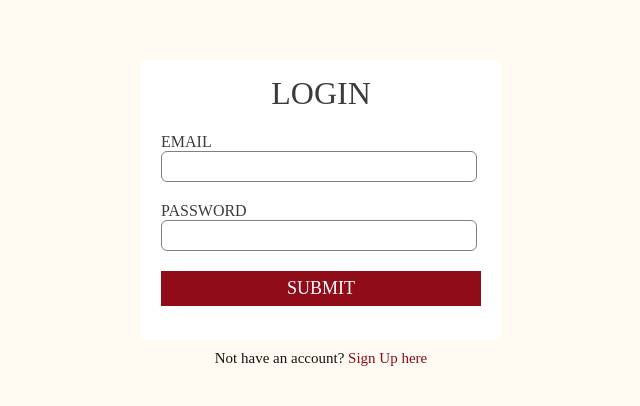
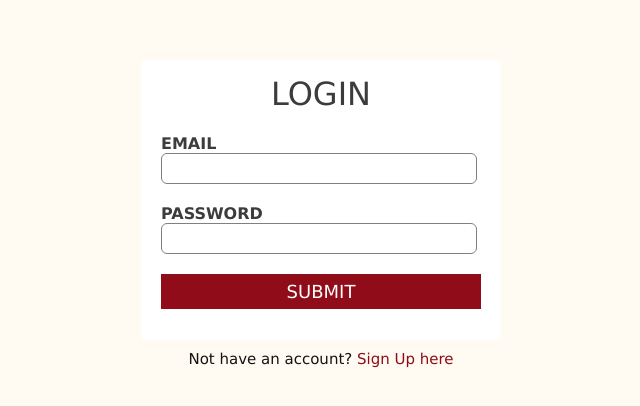
Before and after one commit to fssa-batch3/jabezraja.rajachandrasekar__web_project, a plain HTML site: page pages/login/Login.html in a window 1280 px wide. Shown: the part 196-602 px from the top of the page, without its empty margins (319-959 px from the left). Drawn offline with Linux system fonts and the light colour scheme.

Commit message:
Update loginstyle.css

```diff
--- a/assets/css/loginstyle.css
+++ b/assets/css/loginstyle.css
@@ -1,6 +1,6 @@
 body{
     background-color:#fffbf2;
-    font-family: 'Philosopher';
+    font-family: 'Philosopher',Verdana, Geneva, Tahoma, sans-serif;
 }
 .signup-box{
     width: 360px;
@@ -29,7 +29,7 @@ body{
 h1{
     text-align: center;
     padding-top: 15px;
-    font-family: 'Philosopher';
+    font-family: 'Philosopher',Verdana, Geneva, Tahoma, sans-serif;
     font-weight: 200;
 }
 h4{
@@ -44,8 +44,7 @@ form label{
     margin-top: 20px;
     font-size: 16px;
     font-weight: bold;
-    font-family: 'Philosopher';
-    font-weight: 200;
+    font-family: 'Philosopher',Verdana, Geneva, Tahoma, sans-serif;
 }
 form input{
     width: 100%;
@@ -63,7 +62,7 @@ form input{
     background-color: #900c19;
     color: #fff;
     font-size: 18px;
-    font-family: 'Philosopher';
+    font-family: 'Philosopher',Verdana, Geneva, Tahoma, sans-serif;
     font-weight: 200;
 }
 .btn a{
```
